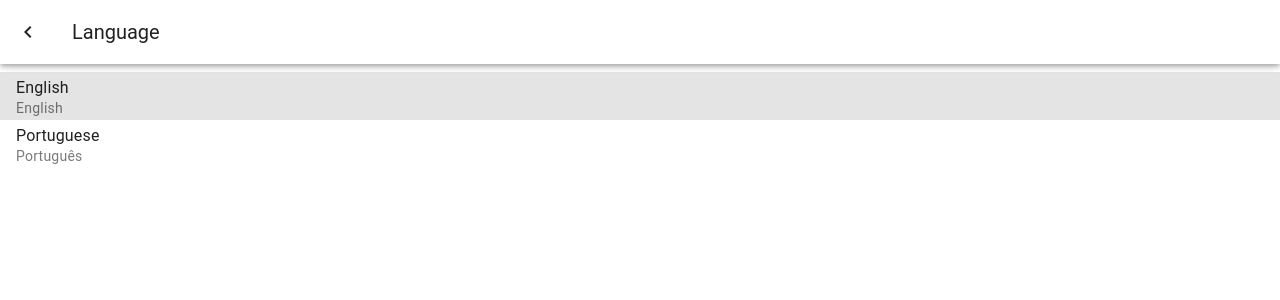
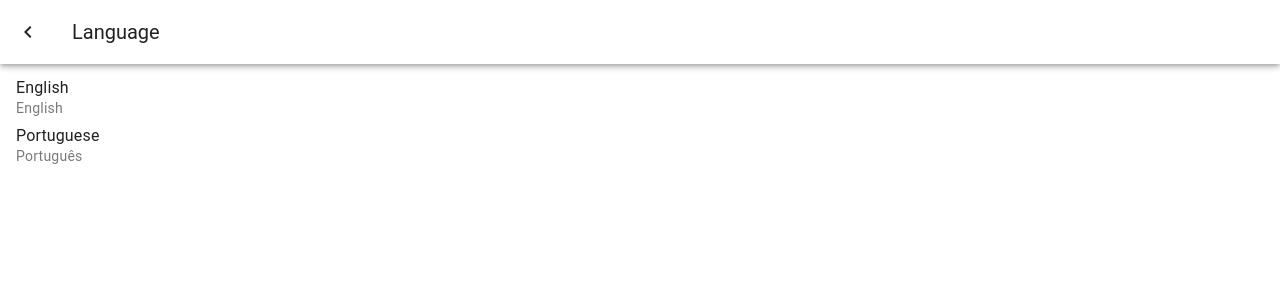
Before and after one commit to caioaletroca/maime, a Vue app: page /language in a window 1280 px wide. Shown: the top 300 px of the page. Built offline with nearby package versions, Linux system fonts and the light colour scheme; no server answers; what @tanstack/vue-query would draw is missing.

Commit message:
Small fixes

```diff
--- a/package.json
+++ b/package.json
@@ -4,7 +4,7 @@
   "private": true,
   "type": "module",
   "scripts": {
-    "dev": "vite",
+    "dev": "vite --host",
     "build": "run-p type-check \"build-only {@}\" --",
     "preview": "vite preview",
     "test:unit": "vitest",
@@ -56,6 +56,7 @@
     "tailwindcss": "^3.4.1",
     "typescript": "~5.4.0",
     "vite": "^5.1.6",
+    "vite-plugin-mkcert": "^1.17.5",
     "vitest": "^1.4.0",
     "vue-i18n-extract": "^2.0.7",
     "vue-tsc": "^2.0.6"
--- a/src/components/Language.vue
+++ b/src/components/Language.vue
@@ -1,10 +1,31 @@
 <script setup lang="ts">
 import { localeKey } from '@/types'
+import { onMounted } from 'vue'
 import { inject, watch } from 'vue'
 import { useI18n } from 'vue-i18n'
 
 const i18n = useI18n()
 const { locale } = inject(localeKey)!
+
+const getBrowserLanguage = () => {
+  const language = navigator.language
+
+  if (language.includes('en')) {
+    return 'en-US'
+  }
+
+  if (language.includes('pt')) {
+    return 'pt-BR'
+  }
+
+  return 'en-US'
+}
+
+onMounted(() => {
+  if (!locale.value) {
+    i18n.locale.value = getBrowserLanguage()
+  }
+})
 
 watch(locale, () => {
   i18n.locale.value = locale.value
--- a/src/components/Settings.vue
+++ b/src/components/Settings.vue
@@ -9,7 +9,7 @@ type Settings = {
 
 const defaultSettings: Settings = {
   theme: 'system',
-  locale: 'en-US'
+  locale: ''
 }
 
 const theme = ref<SettingsTheme>(defaultSettings.theme)
--- a/vite.config.ts
+++ b/vite.config.ts
@@ -4,16 +4,18 @@ import { defineConfig } from 'vite'
 import vue from '@vitejs/plugin-vue'
 import vueJsx from '@vitejs/plugin-vue-jsx'
 import vuetify from 'vite-plugin-vuetify'
+import mkcert from 'vite-plugin-mkcert'
 
 // https://vitejs.dev/config/
 export default defineConfig({
-  plugins: [vue(), vueJsx(), vuetify({ autoImport: true })],
+  plugins: [vue(), vueJsx(), vuetify({ autoImport: true }), mkcert()],
   resolve: {
     alias: {
       '@': fileURLToPath(new URL('./src', import.meta.url))
     }
   },
   server: {
+    https: true,
     port: 3000
   }
 })
```
Also changed, not shown: 1 other file (tests, documents, lock files or other folders).
